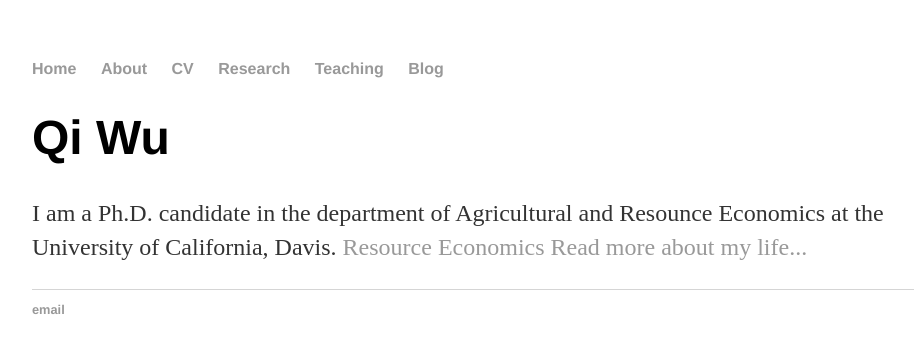
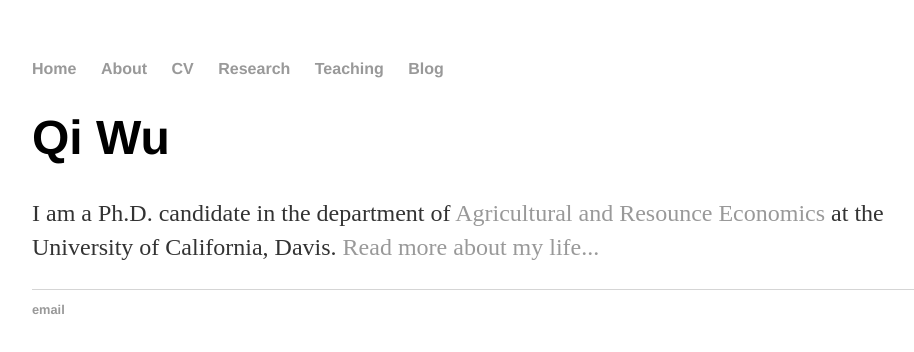
Before and after one commit to qiwu-ucd-are/qiwu-ucd-are.github.io, a plain HTML site: page index.html in a window 1280 px wide. Shown: the whole page, without its empty margins (160-1074 px from the left). Drawn offline with Linux system fonts and the light colour scheme.

Commit message:
Update index.html

```diff
--- a/index.html
+++ b/index.html
@@ -19,7 +19,7 @@
 		<div class="container">
     		<div class="blurb">
         		<h1>Qi Wu</h1>
-				<p>I am a Ph.D. candidate in the department of Agricultural and Resounce Economics at the University of California, Davis. <a href="https://are.ucdavis.edu/">Resource Economics</a> <em> </em>
+				<p>I am a Ph.D. candidate in the department of <a href="https://are.ucdavis.edu/">Agricultural and Resounce Economics</a> at the University of California, Davis.  <em> </em>
 					<a href="/about">Read more about my life...</a></p>
     		</div><!-- /.blurb -->
 		</div><!-- /.container -->
```
